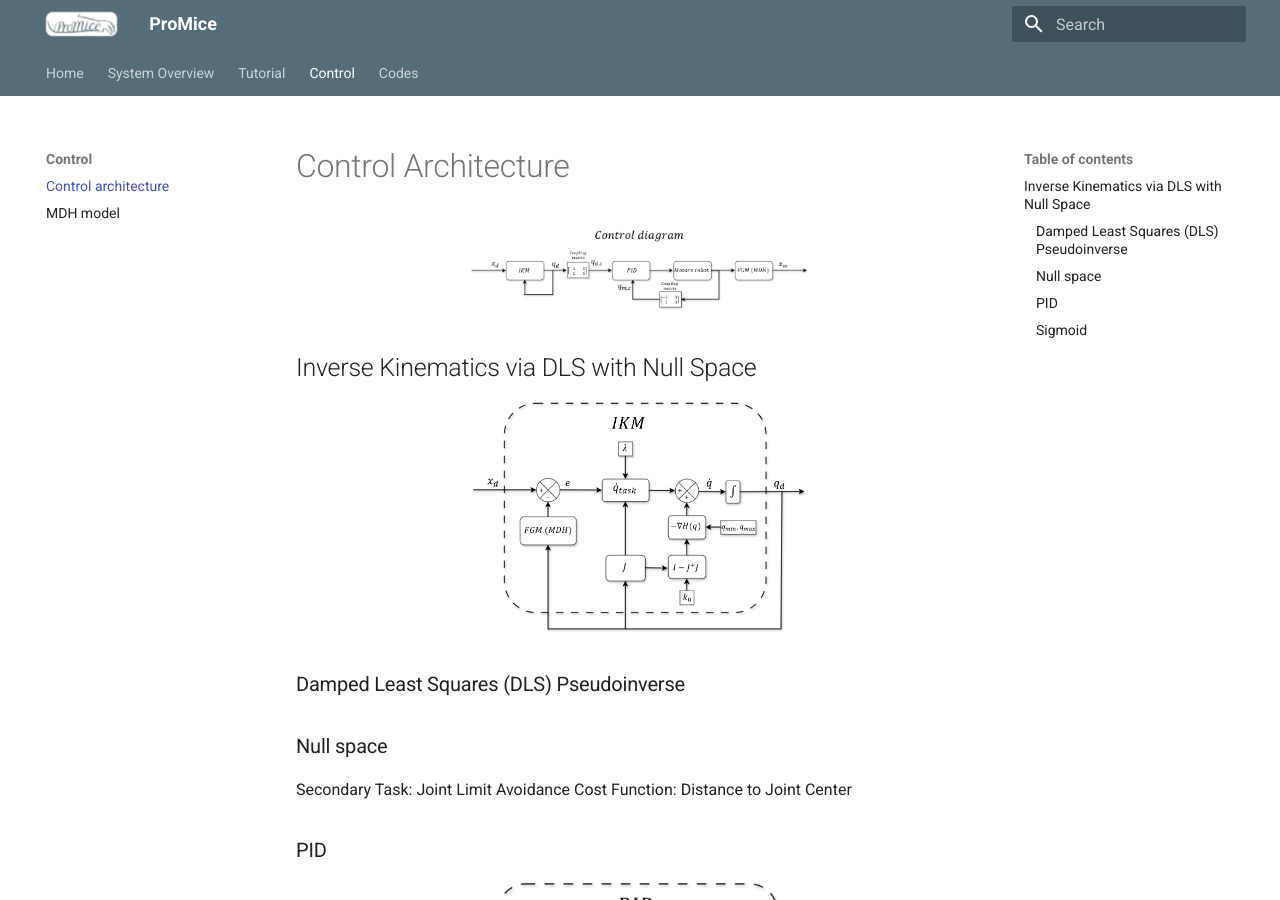
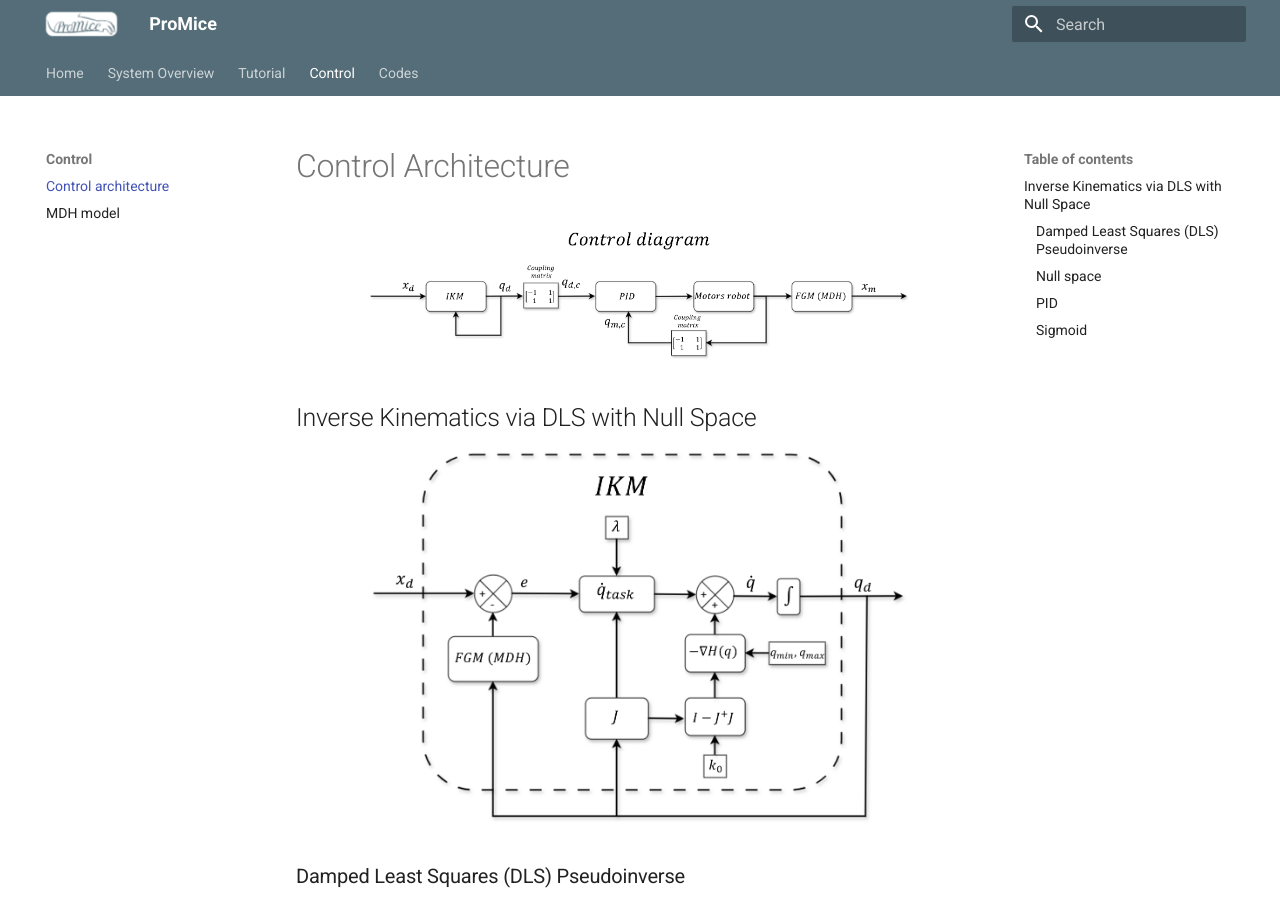
Before and after one commit to Juan-CarlosM/ProMice, an MkDocs documentation site: the page built from docs/control_architecture.md, in a window 1280 px wide and 900 px high. Built offline with MkDocs 1.6.1 and Material for MkDocs 9.7.7, drawn with Linux system fonts in a browser that asks for light colours.

Commit message:
Increase image width in control architecture.md
Updated image sizes in control architecture documentation to 80%.

```diff
--- a/docs/control_architecture.md
+++ b/docs/control_architecture.md
@@ -1,10 +1,10 @@
 
 # Control Architecture
 
-![Control diagram](images/Control_diagram.png){width=50% .center}
+![Control diagram](images/Control_diagram.png){width=80% .center}
 
 ## Inverse Kinematics via DLS with Null Space
-![IKM diagram](images/IKM_diagram.png){width=50% .center}
+![IKM diagram](images/IKM_diagram.png){width=80% .center}
 
 ### Damped Least Squares (DLS) Pseudoinverse
 
@@ -15,5 +15,5 @@ Cost Function: Distance to Joint Center
 
 
 ### PID
-![PID diagram](images/PID_diagram.png){width=50% .center}
+![PID diagram](images/PID_diagram.png){width=80% .center}
 ### Sigmoid
```
